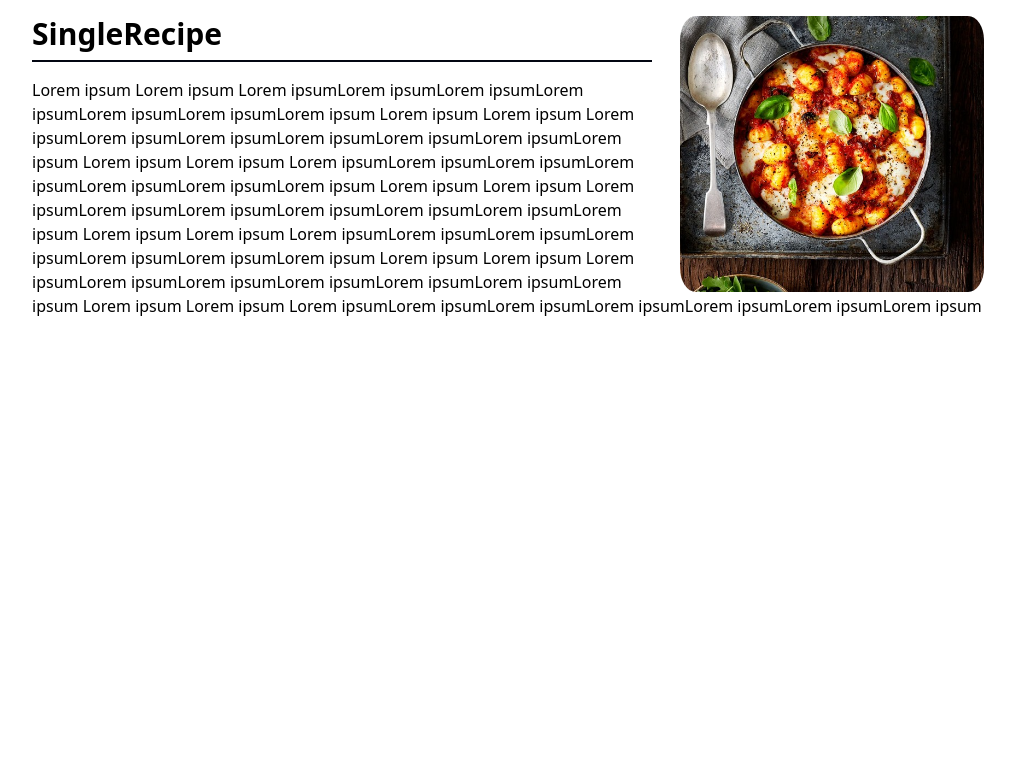
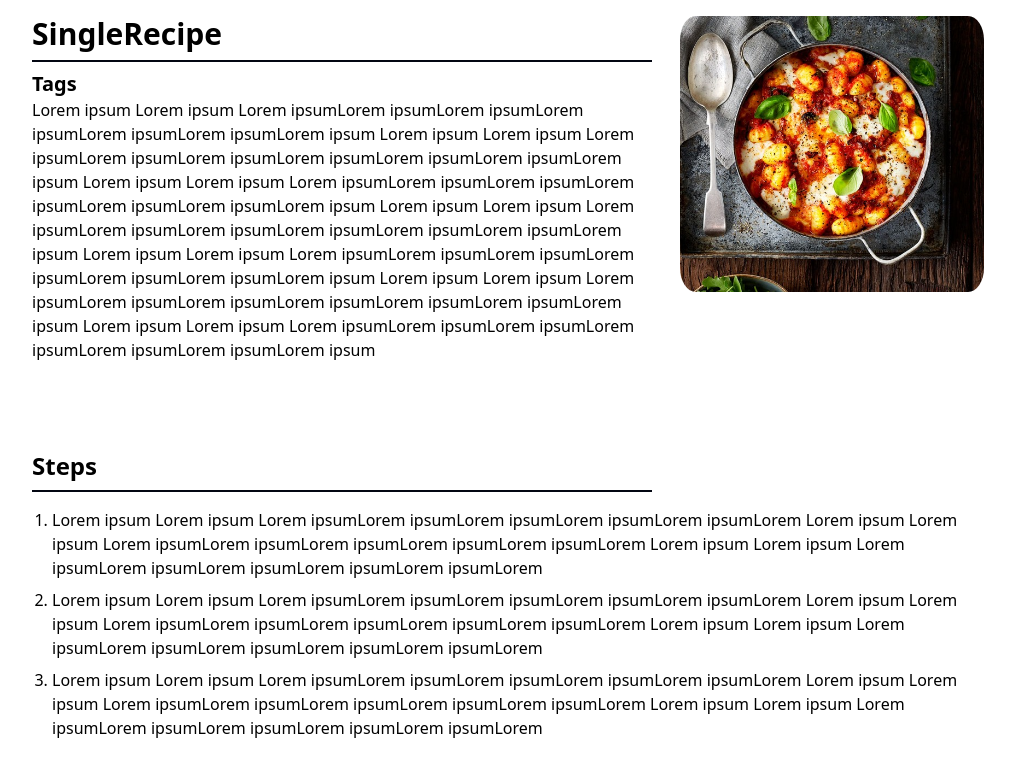
Before and after one commit to Hack-Weekly/mint-panda-recipe-app, a React (Vite) app in the folder frontend/: page / in a window 1280 px wide. Shown: the top 776 px of the page, without its empty margins (128-1143 px from the left). Built offline with nearby package versions, Linux system fonts and the light colour scheme.

Commit message:
added tag section and steps section

```diff
--- a/frontend/src/components/single-recipe/SingleRecipe.tsx
+++ b/frontend/src/components/single-recipe/SingleRecipe.tsx
@@ -13,22 +13,59 @@ export default function SingleRecipe() {
 
     // Container for the entire form
     <div className="mx-auto my-2.5 w-9/12">
-      <img className="recipe_image float-right rounded-3xl w-4/12 px-2" src={image} alt="recipe"></img>
+      <img className="recipe_image float-right scale rounded-3xl w-4/12 px-2" src={image} alt="recipe"></img>
 
       {/* Container for the header + horizontal bar */}
       <div className="text-left w-8/12 pr-5 pb-4">
-        <h1 className="text-3xl font-bold mt-4 my-2">SingleRecipe</h1>
+        <h1 className="text-3xl font-bold mt-4 mb-2">SingleRecipe</h1>
+        <div className="border-t-2 border-gray-950 mb-2"></div>
+
+        <h2 className="text-xl text-left font-bold">Tags</h2>
+        <p>
+          Lorem ipsum Lorem ipsum Lorem ipsumLorem ipsumLorem ipsumLorem ipsumLorem ipsumLorem ipsumLorem ipsum
+          Lorem ipsum Lorem ipsum Lorem ipsumLorem ipsumLorem ipsumLorem ipsumLorem ipsumLorem ipsumLorem ipsum
+          Lorem ipsum Lorem ipsum Lorem ipsumLorem ipsumLorem ipsumLorem ipsumLorem ipsumLorem ipsumLorem ipsum
+          Lorem ipsum Lorem ipsum Lorem ipsumLorem ipsumLorem ipsumLorem ipsumLorem ipsumLorem ipsumLorem ipsum
+          Lorem ipsum Lorem ipsum Lorem ipsumLorem ipsumLorem ipsumLorem ipsumLorem ipsumLorem ipsumLorem ipsum
+          Lorem ipsum Lorem ipsum Lorem ipsumLorem ipsumLorem ipsumLorem ipsumLorem ipsumLorem ipsumLorem ipsum
+          Lorem ipsum Lorem ipsum Lorem ipsumLorem ipsumLorem ipsumLorem ipsumLorem ipsumLorem ipsumLorem ipsum
+        </p>
+
+        <br></br>
+        <br></br>
+        <br></br>
+
+
+      </div>
+
+      <div className="text-left w-8/12 pr-5 pb-4">
+        <h2 className="text-2xl text-left font-bold mb-2">Steps</h2>
         <div className="border-t-2 border-gray-950"></div>
       </div>
 
-      <p>Lorem ipsum Lorem ipsum Lorem ipsumLorem ipsumLorem ipsumLorem ipsumLorem ipsumLorem ipsumLorem ipsum
-      Lorem ipsum Lorem ipsum Lorem ipsumLorem ipsumLorem ipsumLorem ipsumLorem ipsumLorem ipsumLorem ipsum
-      Lorem ipsum Lorem ipsum Lorem ipsumLorem ipsumLorem ipsumLorem ipsumLorem ipsumLorem ipsumLorem ipsum
-      Lorem ipsum Lorem ipsum Lorem ipsumLorem ipsumLorem ipsumLorem ipsumLorem ipsumLorem ipsumLorem ipsum
-      Lorem ipsum Lorem ipsum Lorem ipsumLorem ipsumLorem ipsumLorem ipsumLorem ipsumLorem ipsumLorem ipsum
-      Lorem ipsum Lorem ipsum Lorem ipsumLorem ipsumLorem ipsumLorem ipsumLorem ipsumLorem ipsumLorem ipsum
-      Lorem ipsum Lorem ipsum Lorem ipsumLorem ipsumLorem ipsumLorem ipsumLorem ipsumLorem ipsumLorem ipsum
-      </p>
+      <div className="pl-5">
+        <ol className="list-decimal">
+          <li className="mb-2">
+            Lorem ipsum Lorem ipsum Lorem ipsumLorem ipsumLorem ipsumLorem ipsumLorem ipsumLorem
+            Lorem ipsum Lorem ipsum Lorem ipsumLorem ipsumLorem ipsumLorem ipsumLorem ipsumLorem
+            Lorem ipsum Lorem ipsum Lorem ipsumLorem ipsumLorem ipsumLorem ipsumLorem ipsumLorem
+          </li>
+
+          <li className="mb-2">
+            Lorem ipsum Lorem ipsum Lorem ipsumLorem ipsumLorem ipsumLorem ipsumLorem ipsumLorem
+            Lorem ipsum Lorem ipsum Lorem ipsumLorem ipsumLorem ipsumLorem ipsumLorem ipsumLorem
+            Lorem ipsum Lorem ipsum Lorem ipsumLorem ipsumLorem ipsumLorem ipsumLorem ipsumLorem
+          </li>
+
+          <li className="mb-2">
+            Lorem ipsum Lorem ipsum Lorem ipsumLorem ipsumLorem ipsumLorem ipsumLorem ipsumLorem
+            Lorem ipsum Lorem ipsum Lorem ipsumLorem ipsumLorem ipsumLorem ipsumLorem ipsumLorem
+            Lorem ipsum Lorem ipsum Lorem ipsumLorem ipsumLorem ipsumLorem ipsumLorem ipsumLorem
+          </li>
+
+        </ol>
+      </div>
+
 
     </div>
   )
```
